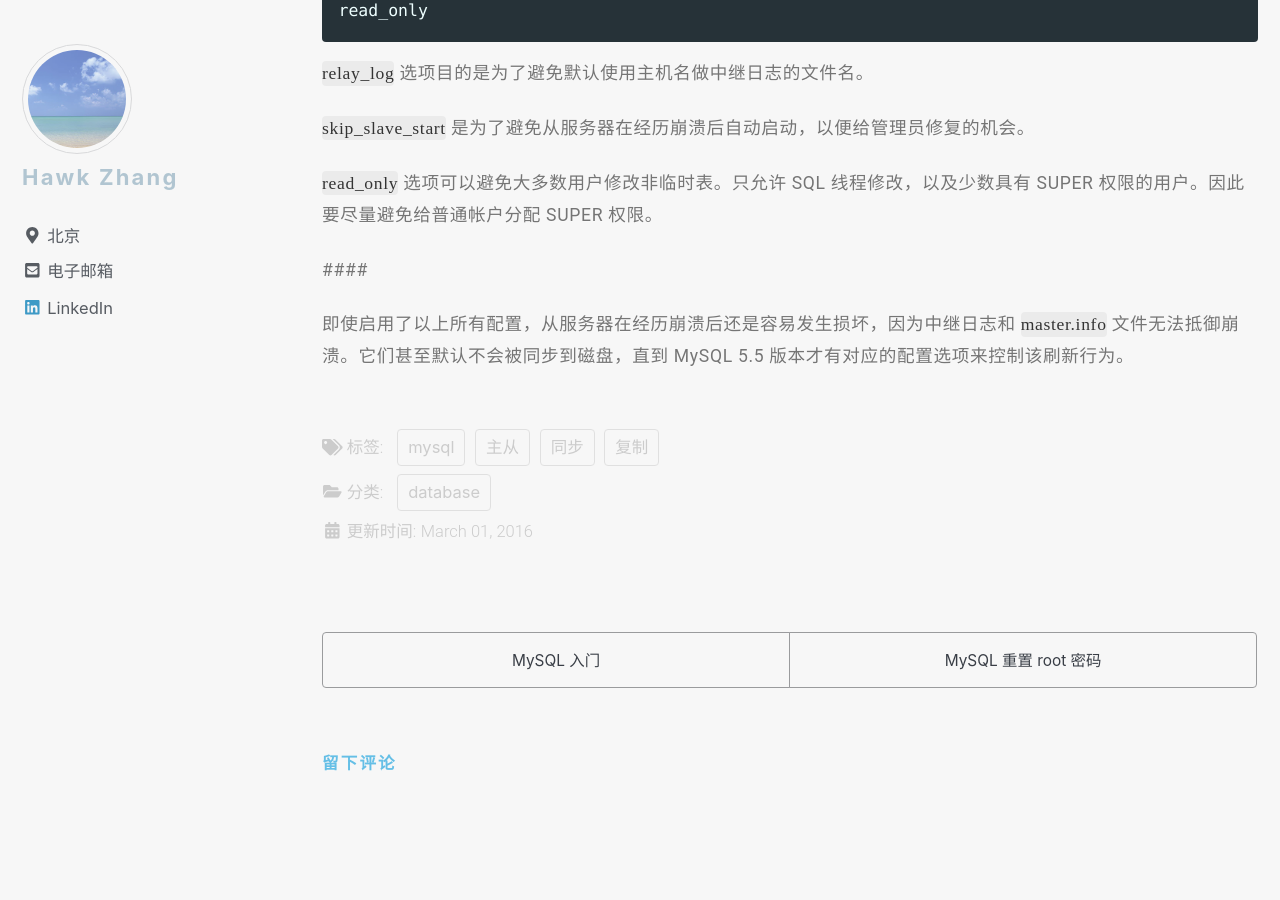
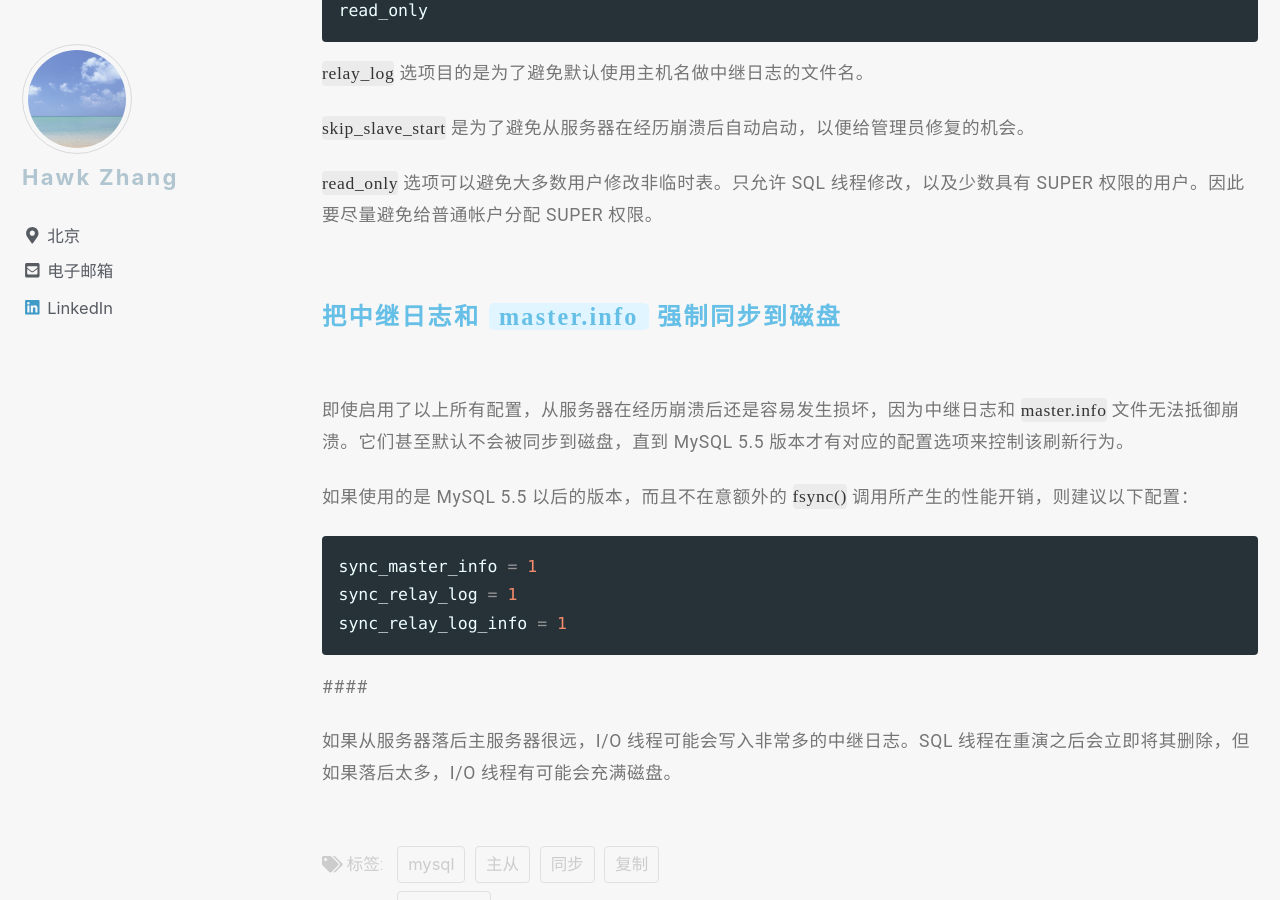
Before and after one commit to narru888/linotes_note, a Jekyll site: the page built from _posts/mysql/2016-03-01-master.slave.md, in a window 1280 px wide and 900 px high, scrolled down 16471 px. Built offline with Jekyll 4.4.1, drawn with Linux system fonts in a browser that asks for light colours; nearby versions of some CDN libraries; a script that is not in the unit is left out; comment, search, counter and statistics services are not loaded.

Commit message:
update on 2018-08-10 22:40:01 CST

````diff
--- a/_posts/mysql/2016-03-01-master.slave.md
+++ b/_posts/mysql/2016-03-01-master.slave.md
@@ -514,6 +514,19 @@ read_only
 `read_only` 选项可以避免大多数用户修改非临时表。只允许 SQL 线程修改，以及少数具有 SUPER 权限的用户。因此要尽量避免给普通帐户分配 SUPER 权限。
 
 
+#### 把中继日志和 `master.info` 强制同步到磁盘
+
+即使启用了以上所有配置，从服务器在经历崩溃后还是容易发生损坏，因为中继日志和 `master.info` 文件无法抵御崩溃。它们甚至默认不会被同步到磁盘，直到 MySQL 5.5 版本才有对应的配置选项来控制该刷新行为。
+
+如果使用的是 MySQL 5.5 以后的版本，而且不在意额外的 `fsync()` 调用所产生的性能开销，则建议以下配置：
+
+```conf
+sync_master_info = 1
+sync_relay_log = 1
+sync_relay_log_info = 1
+```
+
+
 ####
 
-即使启用了以上所有配置，从服务器在经历崩溃后还是容易发生损坏，因为中继日志和 `master.info` 文件无法抵御崩溃。它们甚至默认不会被同步到磁盘，直到 MySQL 5.5 版本才有对应的配置选项来控制该刷新行为。
+如果从服务器落后主服务器很远，I/O 线程可能会写入非常多的中继日志。SQL 线程在重演之后会立即将其删除，但如果落后太多，I/O 线程有可能会充满磁盘。
````
